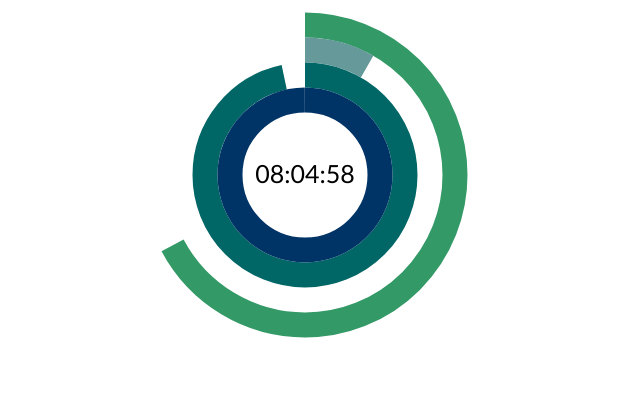
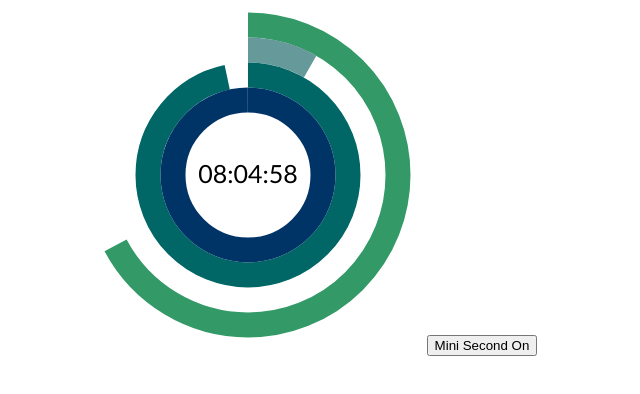
Before and after one commit to themanman999/CanvasClock, a plain HTML site: page index.html in a window 1280 px wide. Shown: the whole page, without its empty margins (335-975 px from the left). Drawn offline with Linux system fonts and the light colour scheme.

Commit message:
Update index.html

```diff
--- a/index.html
+++ b/index.html
@@ -50,6 +50,7 @@
 <body>
     <canvas id="canvas" width="350" height="350"><noscript>Sorry, your browser does not support JavaScript!</noscript></canvas>
 	<script src="assets/js/canvasClock.js"></script>
+	<button id="minSec" onclick="miniSecSwitch()">Mini Second On</button>
 </body>
 
 </html>
```
